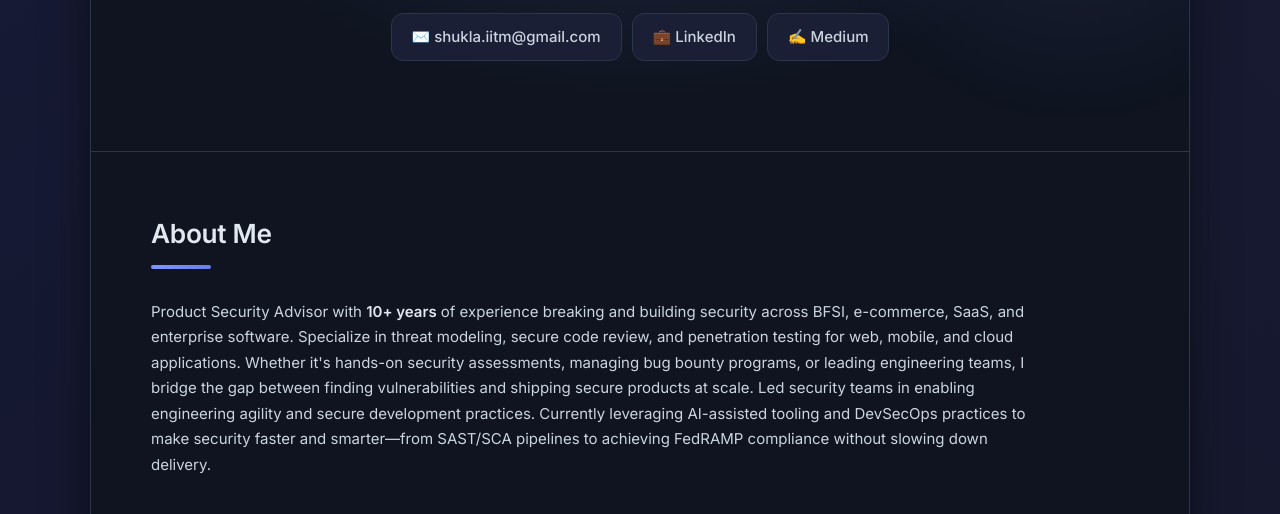
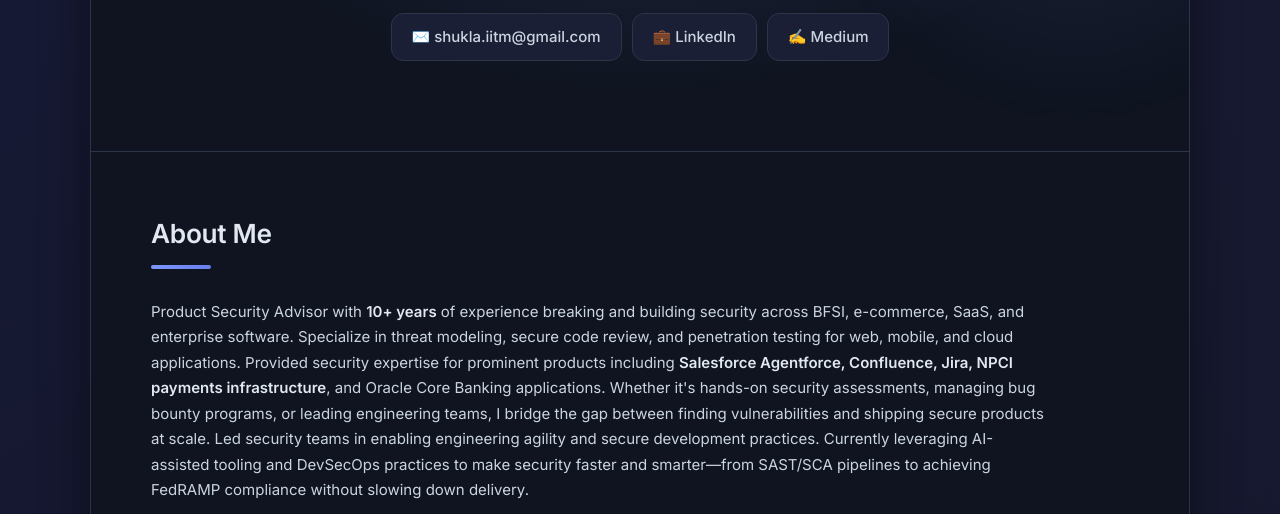
Before and after one commit to vaibhavshukla92/github.io, a plain HTML site: page index.html in a window 1280 px wide. Shown: the part 236-750 px from the top of the page. Drawn offline with Linux system fonts and the light colour scheme.

Commit message:
Update index.html

```diff
--- a/index.html
+++ b/index.html
@@ -724,7 +724,7 @@
             <section class="section">
                 <h2>About Me</h2>
                 <p style="font-size: 1em; line-height: 1.7; color: var(--text-medium); max-width: 900px; font-weight: 400;">
-                    Product Security Advisor with <strong>10+ years</strong> of experience breaking and building security across BFSI, e-commerce, SaaS, and enterprise software. Specialize in threat modeling, secure code review, and penetration testing for web, mobile, and cloud applications. Whether it's hands-on security assessments, managing bug bounty programs, or leading engineering teams, I bridge the gap between finding vulnerabilities and shipping secure products at scale. Led security teams in enabling engineering agility and secure development practices. Currently leveraging AI-assisted tooling and DevSecOps practices to make security faster and smarter—from SAST/SCA pipelines to achieving FedRAMP compliance without slowing down delivery.
+                    Product Security Advisor with <strong>10+ years</strong> of experience breaking and building security across BFSI, e-commerce, SaaS, and enterprise software. Specialize in threat modeling, secure code review, and penetration testing for web, mobile, and cloud applications. Provided security expertise for prominent products including <strong>Salesforce Agentforce, Confluence, Jira, NPCI payments infrastructure</strong>, and Oracle Core Banking applications. Whether it's hands-on security assessments, managing bug bounty programs, or leading engineering teams, I bridge the gap between finding vulnerabilities and shipping secure products at scale. Led security teams in enabling engineering agility and secure development practices. Currently leveraging AI-assisted tooling and DevSecOps practices to make security faster and smarter—from SAST/SCA pipelines to achieving FedRAMP compliance without slowing down delivery.
                 </p>
             </section>
 
```
